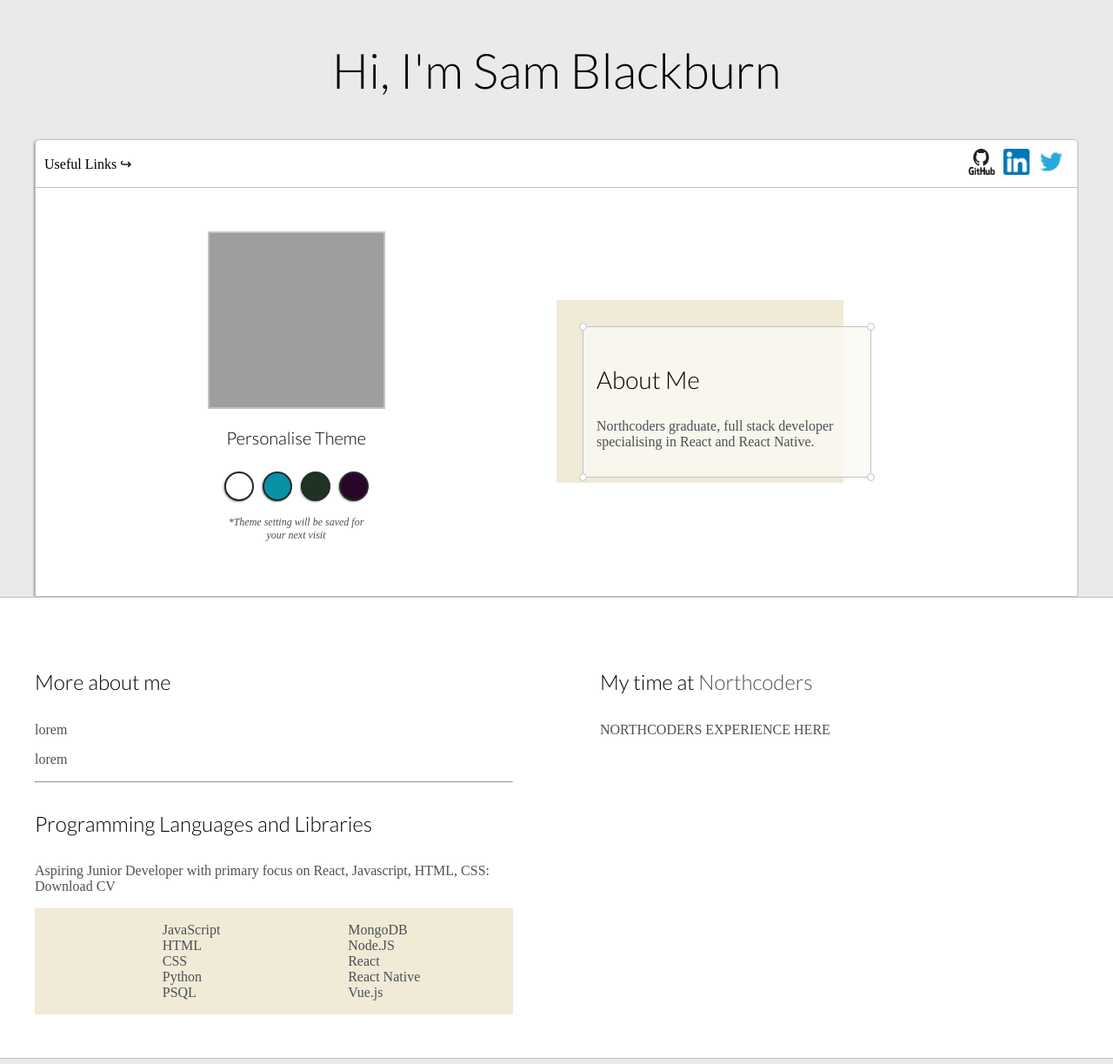
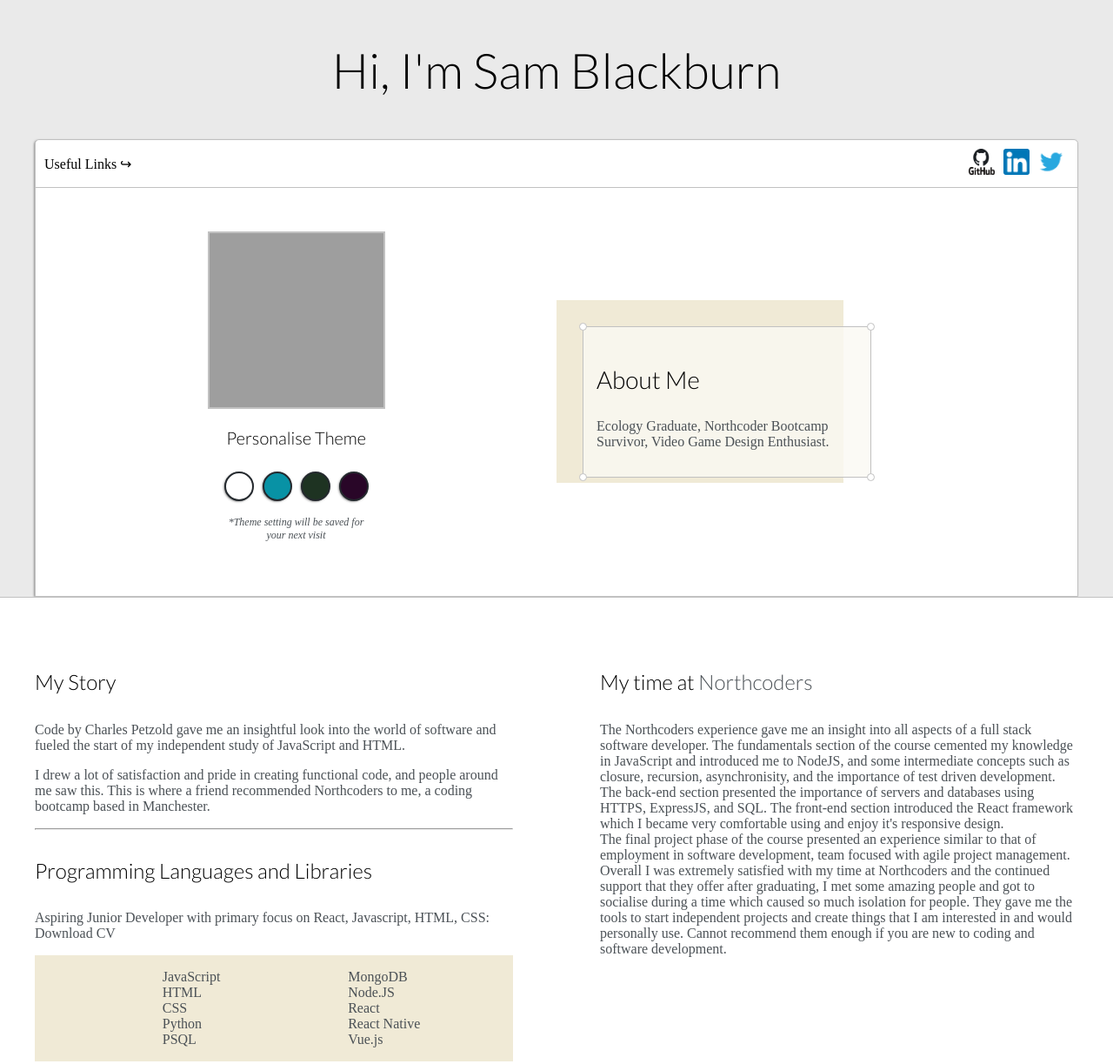
Before and after one commit to PopThieves/Portfolio, a plain HTML site: page index.html in a window 1280 px wide. Shown: the top 1223 px of the page at 87% size. Drawn offline with Linux system fonts and the light colour scheme; grey boxes are pictures that could not be loaded.

Commit message:
updated information

```diff
--- a/index.html
+++ b/index.html
@@ -66,7 +66,7 @@
                     <div id="corner-tl" class="corner"></div>
                     <div id="corner-tr" class="corner"></div>
                     <h3>About Me</h3>
-                    <p>Northcoders graduate, full stack developer specialising in React and React Native.</p>
+                    <p>Ecology Graduate, Northcoder Bootcamp Survivor, Video Game Design Enthusiast.</p>
                     <div id="corner-br" class="corner"></div>
                     <div id="corner-bl" class="corner"></div>
                 </div>
@@ -80,9 +80,9 @@
       <div class="main-container">
           <div class="about-wrapper">
             <div class="about-me">
-                <h4>More about me</h4>
-                <p> lorem</p>
-                <p> lorem</p>
+                <h4>My Story</h4>
+                <p>Code by Charles Petzold gave me an insightful look into the world of software and fueled the start of my independent study of JavaScript and HTML.</p>
+                <p>I drew a lot of satisfaction and pride in creating functional code, and people around me saw this. This is where a friend recommended Northcoders to me, a coding bootcamp based in Manchester.</p>
 
 
             <hr>
@@ -115,7 +115,7 @@
 
             <div class="northcoders-experience">
                 <h4>My time at <a target="_blank" href="https://northcoders.com">Northcoders</a></h4>
-                <p>NORTHCODERS EXPERIENCE HERE</p>
+                <p>The Northcoders experience gave me an insight into all aspects of a full stack software developer. The fundamentals section of the course cemented my knowledge in JavaScript and introduced me to NodeJS, and some intermediate concepts such as closure, recursion, asynchronisity, and the importance of test driven development. <br> The back-end section presented the importance of servers and databases using HTTPS, ExpressJS, and SQL. The front-end section introduced the React framework which I became very comfortable using and enjoy it's responsive design. <br> The final project phase of the course presented an experience similar to that of employment in software development, team focused with agile project management. <br> Overall I was extremely satisfied with my time at Northcoders and the continued support that they offer after graduating, I met some amazing people and got to socialise during a time which caused so much isolation for people. They gave me the tools to start independent projects and create things that I am interested in and would personally use. Cannot recommend them enough if you are new to coding and software development.</p>
             </div>
           </div>
       </div>
```
